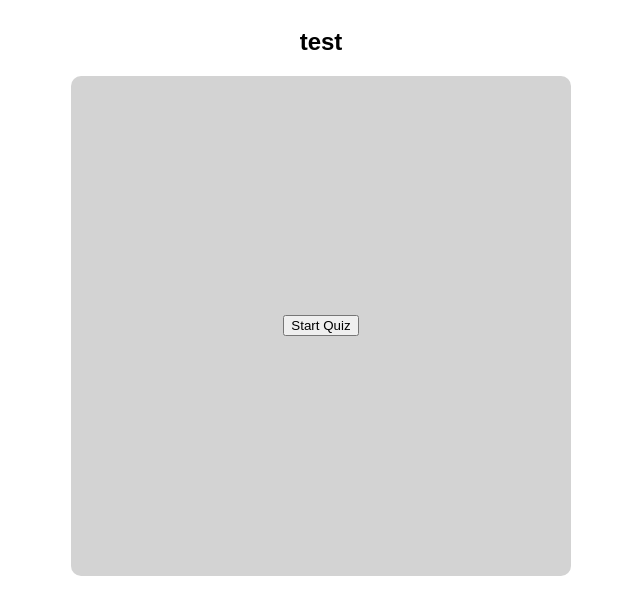
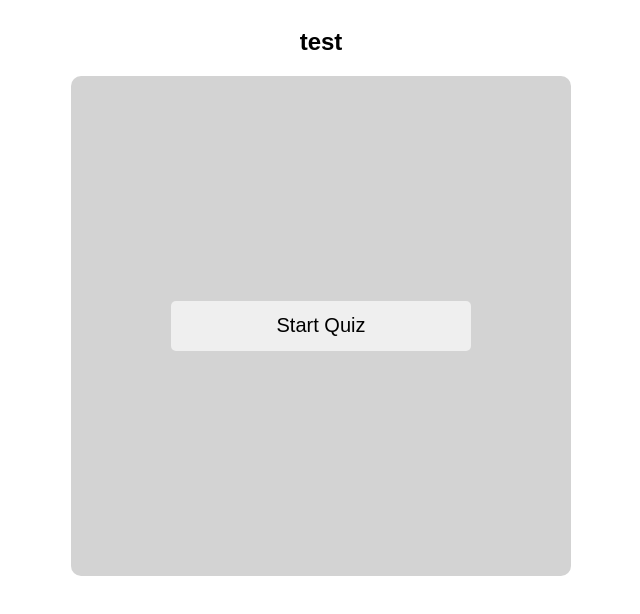
Before and after one commit to andydangit/React-Advance-Topic, a React (Create React App) app: page / in a window 1280 px wide. Shown: the top 614 px of the page, without its empty margins (319-959 px from the left). Built offline with nearby package versions, Linux system fonts and the light colour scheme.

Commit message:
added the Menu Button css style

```diff
--- a/src/App/App.css
+++ b/src/App/App.css
@@ -16,3 +16,13 @@
   justify-content: center;
   align-items: center;
 }
+
+.Menu button {
+  width: 300px;
+  height: 50px;
+  margin: 5px;
+  border: none;
+  border-radius: 5px;
+  font-size: 20px;
+  cursor: pointer;
+}
```
